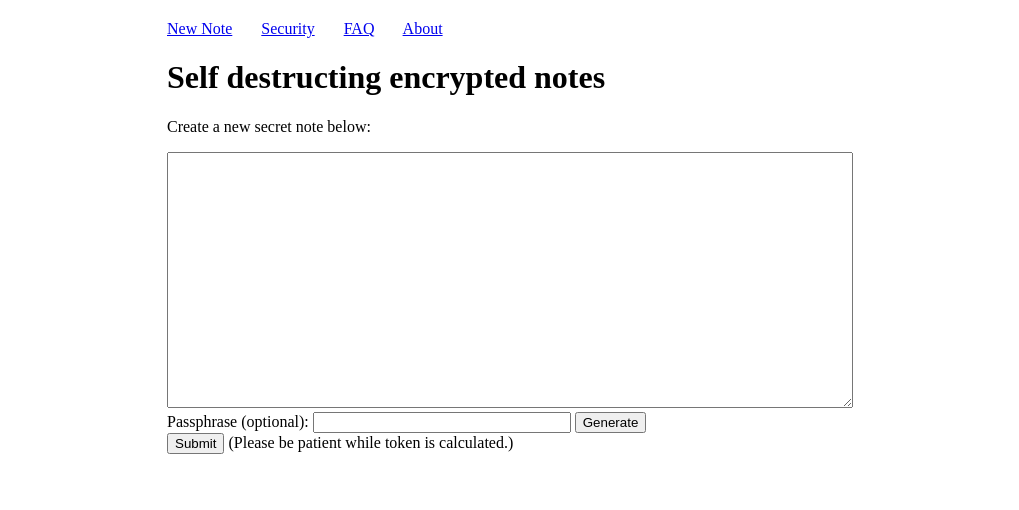
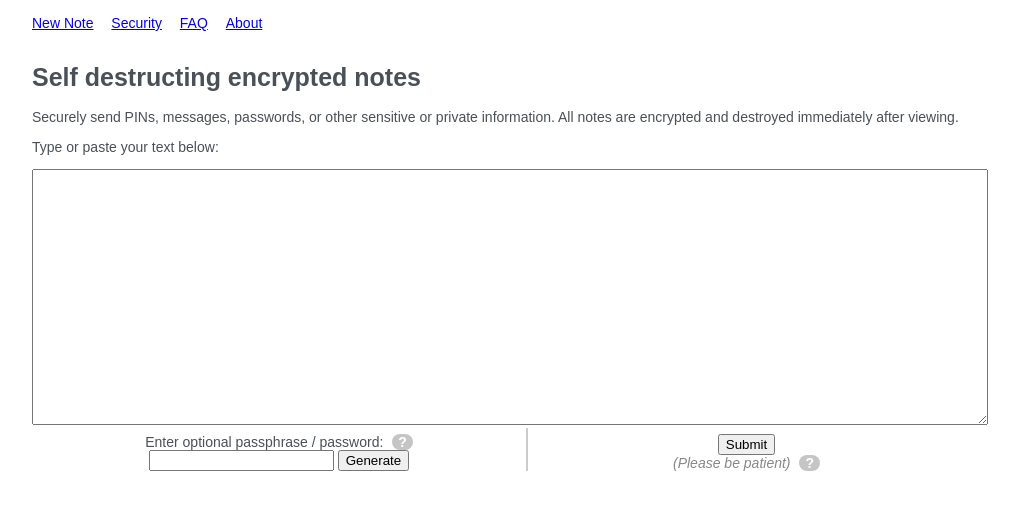
Before and after one commit to atoponce/d-note, a Flask app: template templates/index.html in a window 1280 px wide. Shown: the top 510 px of the page, without its empty margins (133-1152 px from the left). Run offline with Flask 2, Linux system fonts and the light colour scheme; the template is opened without the code that fills it, so the values that code supplies are empty.

Commit message:
more mature html and css ui work

```diff
--- a/static/css/main.css
+++ b/static/css/main.css
@@ -1,8 +1,19 @@
 body {
-    margin: 20px 300px;
+    color: #495057;
+    margin: 0;
+    padding: 0;
+    font-family: Arial;
+    font-size: 14px;
 }
 
 #content {
+    margin: 0 auto;
+    padding-top: 15px;
+    width: 950px;
+}
+
+h1 {
+    font-size: 25px;
 }
 
 #section {
@@ -17,8 +28,21 @@ body {
     margin: 0 20px;
 }
 
-.nav {
-    margin-right: 25px;
+#header {
+    padding-top: 15px;
+    position: relative;
+}
+
+#nav {
+    margin: 0 auto;
+    padding: 0;
+    width: 950px;
+}
+
+#nav li {
+    display: inline;
+    list-style-type: none;
+    margin-right:1em;
 }
 
 .nav .destroy:link{
@@ -26,20 +50,78 @@ body {
 }
 
 .tooltip {
-    background: #c9c9c9;
+    display:inline-block;
+    position:relative;
+}
+
+.tooltip .popup {
+    bottom: -5px;
+    color: #ffffee;
+    font-size: 1px;
+    left: 32px;
+    max-height: 220px;
+    opacity: 0;
+    overflow: hidden;
+    position: absolute;
+    text-align: left;
+    transition: all ease-in 0.2s;
+    width: 0;
+}
+
+.tooltip .trigger {
+    background: #c5c5c5;
     border-radius: 20px;
     color: white;
-    cursor: help;
-    font-size: 12px;
+    display: inline-block;
     font-weight: bold;
-    margin-left: 5x;
-    padding: 0px 4px;
+    margin-left: 5px;
+    padding: 0 6px;
 }
 
 .tooltip:hover {
+    cursor: help;
+}
+
+.tooltip:hover .popup {
+    background: #ffffee;
+    border-radius: 3px;
+    border: 1px solid #aaa;
+    box-shadow: 1px 1px 6px #ddd;
+    color: #444;
+    font-size: 14px;
+    line-height: 150%;
+    opacity: 1;
+    padding: 6px 12px;
+    transition: all ease-out 0.2s;
+    width: 220px;
+    z-index: 1;
+}
+
+.tooltip:hover .trigger {
     background: #a1a4c9;
 }
 
 .mono {
     font-family: Andale Mono, monospace;
 }
+
+.blockfirst {
+    border-right: 2px solid #ccc;
+    float: left;
+    padding-top: 6px;
+    text-align: center;
+    width: 52%;
+}
+
+
+.blocklast {
+    float: left;
+    padding-top: 6px;
+    text-align: center;
+    width: 46%;
+}
+
+#progress {
+    color: #888888;
+    font-style: italic;
+}
--- a/templates/404.html
+++ b/templates/404.html
@@ -1,5 +1,6 @@
 {% extends "base.html" %}
 {% block title %}404 - Page Not Found{% endblock %}
 {% block content %}
+<h1>Error</h1>
 <p>The page you have requested cannot be found</p>
 {% endblock %}
--- a/templates/base.html
+++ b/templates/base.html
@@ -2,62 +2,42 @@
 <html>
     <head>
         <title>{% block title %}{% endblock %}</title>
-        <meta http-equiv="Cache-Control" content="no-cache, no-store,
-        must-revalidate"/>
+        <meta http-equiv="Cache-Control" content="no-cache, no-store, must-revalidate"/>
         <meta http-equiv="Pragma" content="no-cache" />
         <meta http-equiv="Expires" content="0" />
-        <link rel="stylesheet" type="text/css" href="{{ url_for('index')
-        }}static/css/main.css"/>
-        <script type="application/javascript" src="{{ url_for('index')
-        }}static/js/main.js"></script>
+        <link rel="stylesheet" type="text/css" href="{{ url_for('index') }}static/css/main.css"/>
+        <script type="text/javascript" src="{{ url_for('index') }}static/js/main.js"></script>
+        <noscript>
+            <style>#content{display: none;}</style>
+            <style>#header{display: none;}</style>
+        </noscript>
         {% block head %}
         {% endblock %}
     </head>
     <body>
         <div id="header">
-            <span class="nav"><a href="{{ url_for('index') }}">New
-            Note</a></span>
-            <span class="nav"><a href="{{ url_for('security')
-            }}">Security</a></span>
-            <span class="nav"><a href="{{ url_for('faq') }}">FAQ</a></span>
-            <span class="nav"><a href="{{ url_for('about') }}">About</a></span>
-            {% block destroy %}{% endblock %}
+            <ul id="nav">
+                <li><a href="{{ url_for('index') }}">New Note</a></li>
+                <li><a href="{{ url_for('security') }}">Security</a></li>
+                <li><a href="{{ url_for('faq') }}">FAQ</a></li>
+                <li><a href="{{ url_for('about') }}">About</a></li>
+            </ul>
         </div>
         <div id="content">
             {% block content %}{% endblock %}
-            <noscript>
-                <p>You currently have JavaScript disabled. JavaScript is
-                required to use this website. Here is all the JavaScript code
-                that is executed:</p>
-                <ul>
-                    <li><a href="http://hashcash.org">Hashcash</a>- Hashcash
-                    tokens are minted when submitting a note to prevent denial
-                    of service POST attacks and to prevent spamming.</li>
-                    <li><a
-                    href="https://github.com/Valve/fingerprintjs">Fingerprinting</a>-
-                    As part of Hashcash tokens, an anonymous <a
-                    href="http://en.wikipedia.org/wiki/MurmurHash">MurmurHash</a>
-                    resource string is calculated.</li>
-                    <li><a href="http://davidshimjs.github.io/qrcodejs/">QR Code
-                    Generation</a>- A QR Code is generated for sending to the
-                    recipient to scan using their mobile device to read the
-                    note.</li>
-                    <li>Notifications- When posting a note, JavaScript is used
-                    to let you know that while you are posting your note, a
-                    Hashcash token is being minted.</li>
-                    <li>Redirects- When viewing a note, JavaScript is used to
-                    redirect your browser after a timeout.</li>
-                </ul>
-                <p>There is no tracking code, such as analytics, cookies, etc.
-                in the <a href="https://github.com/atoponce/d-note">default
-                source code</a>. If this site administrator has installed
-                tracking code, I recommend installing the <a
-                href="http://www.ghostery.com/">Ghostery</a> and the <a
-                href="https://adblockplus.org">Adblock Plus</a> extensions,
-                which are both available for Google Chrome and Mozilla Firefox
-                browsers.</p>
-            </noscript>
         </div>
         <div id="footer"></div>
+        <noscript>
+           <p>You currently have JavaScript disabled. JavaScript is required to use this website. Here is all the JavaScript code that is executed:</p>
+            <ul>
+                <li><a href="http://hashcash.org">Hashcash</a>- Hashcash tokens are minted when submitting a note to prevent denial of service POST attacks and to prevent spamming.</li>
+                <li><a href="https://github.com/Valve/fingerprintjs">Fingerprinting</a>- As part of Hashcash tokens, an anonymous <a href="http://en.wikipedia.org/wiki/MurmurHash">MurmurHash</a> resource string is calculated.</li>
+                <li><a href="http://davidshimjs.github.io/qrcodejs/">QR Code Generation</a>- A QR Code is generated for sending to the recipient to scan using their mobile device to read the note.</li>
+                <li>Notifications- When posting a note, JavaScript is used to let you know that while you are posting your note, a Hashcash token is being minted.</li>
+                <li>Redirects- When viewing a note, JavaScript is used to redirect your browser after a timeout.</li>
+                <li>Password Generation- To help you encrypt your note, an optional input field allows you to create a custom passphrase.</li>
+            </ul>
+            <p>There is no tracking code, such as analytics, cookies, etc.  in the <a href="https://github.com/atoponce/d-note">default source code</a>. If this site administrator has installed tracking code, I recommend installing the <a href="https://www.eff.org/privacybadger">Privacy Badger</a> and the <a href="https://adblockplus.org">Adblock Plus</a> extensions, which are both available for Google Chrome and Mozilla Firefox browsers.</p>
+        </noscript>
     </body>
 </html>
--- a/templates/destroyed.html
+++ b/templates/destroyed.html
@@ -1,5 +1,6 @@
 {% extends "base.html" %}
 {% block title %}Note Destroyed{% endblock %}
 {% block content %}
+    <h1>Destroyed</h1>
     <p>Your note has been successfully destroyed.</p>
 {% endblock %}
--- a/templates/index.html
+++ b/templates/index.html
@@ -8,6 +8,7 @@
 {% endblock %}
 {% block content %}
     <h1>Self destructing encrypted notes</h1>
+    <p>Securely send PINs, messages, passwords, or other sensitive or private information. All notes are encrypted and destroyed immediately after viewing.</p>
     <form method="POST" onsubmit="return validate_form()" action="{{ url_for('show_post', _external=True) }}">
         {% if error %}
             <p class="error">
@@ -17,14 +18,29 @@
             </p>
         {% endif %}
         <input name="new_url" type="hidden" value="{{ random }}">
-        <p>Create a new secret note below:</p>
+        <p>Type or paste your text below:</p>
         <textarea style="width:100%; height:250px" id="paste" name="paste"></textarea>
         <br/>
-        Passphrase (optional): <input style="font-family:monospace; width:250px;" type="text" name="pass" id="passphrase">
-        <input type="button" value="Generate" onclick="document.getElementById('passphrase').value = make_key()">
-        <br/>
-        <input type="hidden" id="hashcash" name="hashcash">
-        <input type="submit" id="submit" value="Submit">
-        <span id="progress">(Please be patient while token is calculated.)</span>
+        <div class="blockfirst">
+            Enter optional passphrase / password:
+            <span class="tooltip">
+                <span class="trigger">?</span>
+                <span class="popup">This passphrase will encrypt and decrypt your note, rather than the one created by the server.</span>
+            </span>
+            <br/>
+            <input id="passphrase" type="text" name="pass" id="passphrase">
+            <input type="button" value="Generate" onclick="document.getElementById('passphrase').value = make_key()">
+        </div>
+        <div class="blocklast">
+            <input type="hidden" id="hashcash" name="hashcash">
+            <div id="submitButnHolder">
+                <input type="submit" id="submit" value="Submit">
+            </div>
+            <span id="progress">(Please be patient)</span>
+            <span class="tooltip">
+                <span class="trigger">?</span>
+                <span class="popup">A puzzle is solved in your browser proving you are human. The puzzle should be solven in a few seconds at most depending on your hardware.</span>
+            </span>
+        </div>
     </form>
 {% endblock %}
--- a/templates/key.html
+++ b/templates/key.html
@@ -1,6 +1,7 @@
 {% extends "base.html" %}
 {% block title %}Key submission{% endblock %}
 {% block content %}
+    <h1>Enter Passphrase</h1>
     <p>Please provide your private passphrase, so I can decrypt the note for you:</p>
     <form method="POST" action="{{ random }}">
         <input type="text" name="pass">
--- a/templates/keyerror.html
+++ b/templates/keyerror.html
@@ -1,6 +1,7 @@
 {% extends "base.html" %}
 {% block title %}Note Error{% endblock %}
 {% block content %}
+    <h1>Error</h1>
     <p>Your password was entered in error. <a href="{{ url_for('fetch_url',
     random_url=random, _external=True) }}">Please try again.</a></p>
 {% endblock %}
--- a/templates/note.html
+++ b/templates/note.html
@@ -9,8 +9,7 @@
     </script>
 {% endblock %}
 {% block content %}
-    <p>Here is your private note, decrypted only for your browser. This note has
-    been securely destroyed on the server. In 3 minutes, you will be redirected
-    back to the home page.</p>
+    <h1>Reading Secret Note</h1>
+    <p>Here is your private note, decrypted only for your browser. This note has been securely destroyed on the server. In 3 minutes, you will be redirected back to the home page.</p>
     <textarea style="width:100%; height:250px">{{ text }}</textarea>
 {% endblock %}
```
Also changed, not shown: templates/about.html (+4 -17 lines), templates/faq.html (+19 -97 lines), templates/post.html (+12 -12 lines), templates/security.html (+7 -37 lines).
